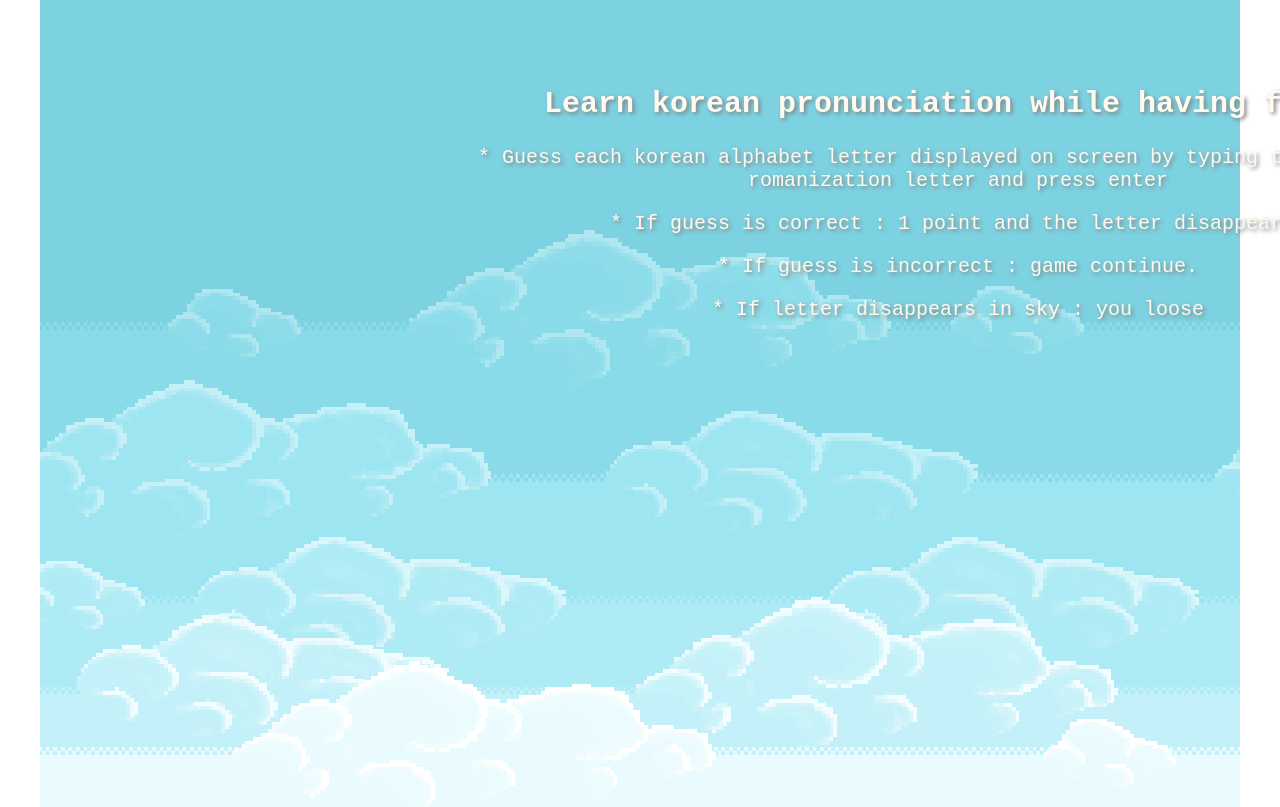
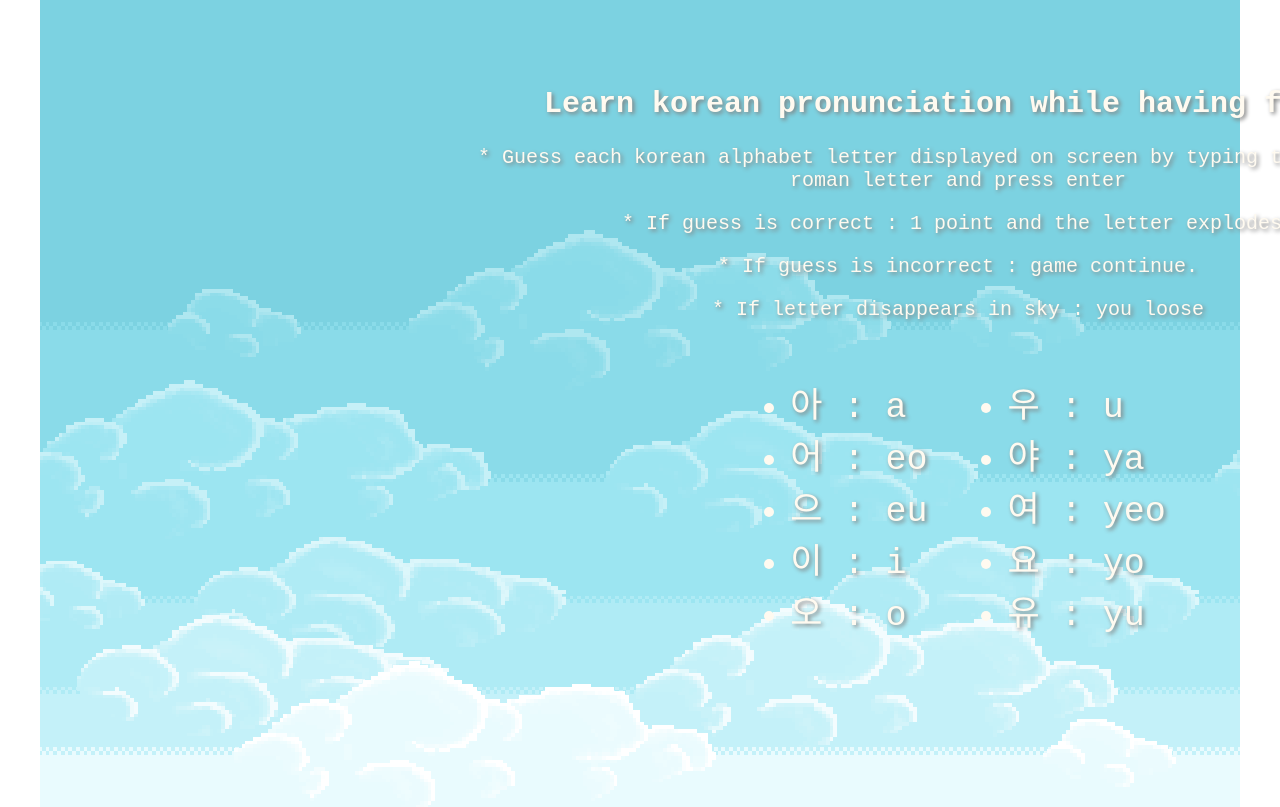
Before and after one commit to onima/hangul_project_front_end, a Vue app: page /rules in a window 1280 px wide. Shown: the top 807 px of the page. Built offline with nearby package versions, Linux system fonts and the light colour scheme.

Commit message:
Add all vowels and show them in rules section

```diff
--- a/src/components/PlayGround.vue
+++ b/src/components/PlayGround.vue
@@ -28,7 +28,7 @@ export default Vue.extend({
     return {
       isRunning: false,
       id: 1,
-      letters: { a: '아', eo: '어', eu: '으', i: '이', o: '오', u: '우' },
+      letters: { a: '아', eo: '어', eu: '으', i: '이', o: '오', u: '우', ya: '야', yeo: '여', yo: '요', yu: '유' },
       onScreenLetters: [] as object[],
       guess: '',
       stateScore: 0,
--- a/src/views/Rules.vue
+++ b/src/views/Rules.vue
@@ -3,10 +3,30 @@
     <div class="homepage"/>
     <div class="rules">
       <h2>Learn korean pronunciation while having fun !!</h2>
-      <p>* Guess each korean alphabet letter displayed on screen by typing the equivalent romanization letter and press enter </p>
-      <p>* If guess is correct : 1 point and the letter disappears.
+      <p>* Guess each korean alphabet letter displayed on screen by typing the equivalent roman letter and press enter </p>
+      <p>* If guess is correct : 1 point and the letter explodes.
       <p>* If guess is incorrect : game continue.
       <p>* If letter disappears in sky : you loose</p>
+      <div id="container">
+        <div id="bloc1">
+          <ul>
+            <li>아 : a</li>
+            <li>어 : eo</li>
+            <li>으 : eu</li>
+            <li>이 : i</li>
+            <li>오 : o</li>
+          </ul>
+        </div>
+        <div id="bloc2">
+          <ul>
+            <li>우 : u</li>
+            <li>야 : ya</li>
+            <li>여 : yeo</li>
+            <li>요 : yo</li>
+            <li>유 : yu</li>
+          </ul>
+        </div>
+      </div>
     </div>
   </div>
 </template>
@@ -49,4 +69,19 @@ export default Vue.extend({
     text-shadow: 2px 2px 4px #808080;
     font-family: monospace;
   }
+
+  #block_container
+  {
+    text-align:center;
+  }
+  #bloc1, #bloc2
+  {
+    font-size: 35px;
+    text-align: left;
+    display:inline-block;
+  }
+
+  #bloc2 {
+    margin-left: 40px;
+  }
 </style>
```
